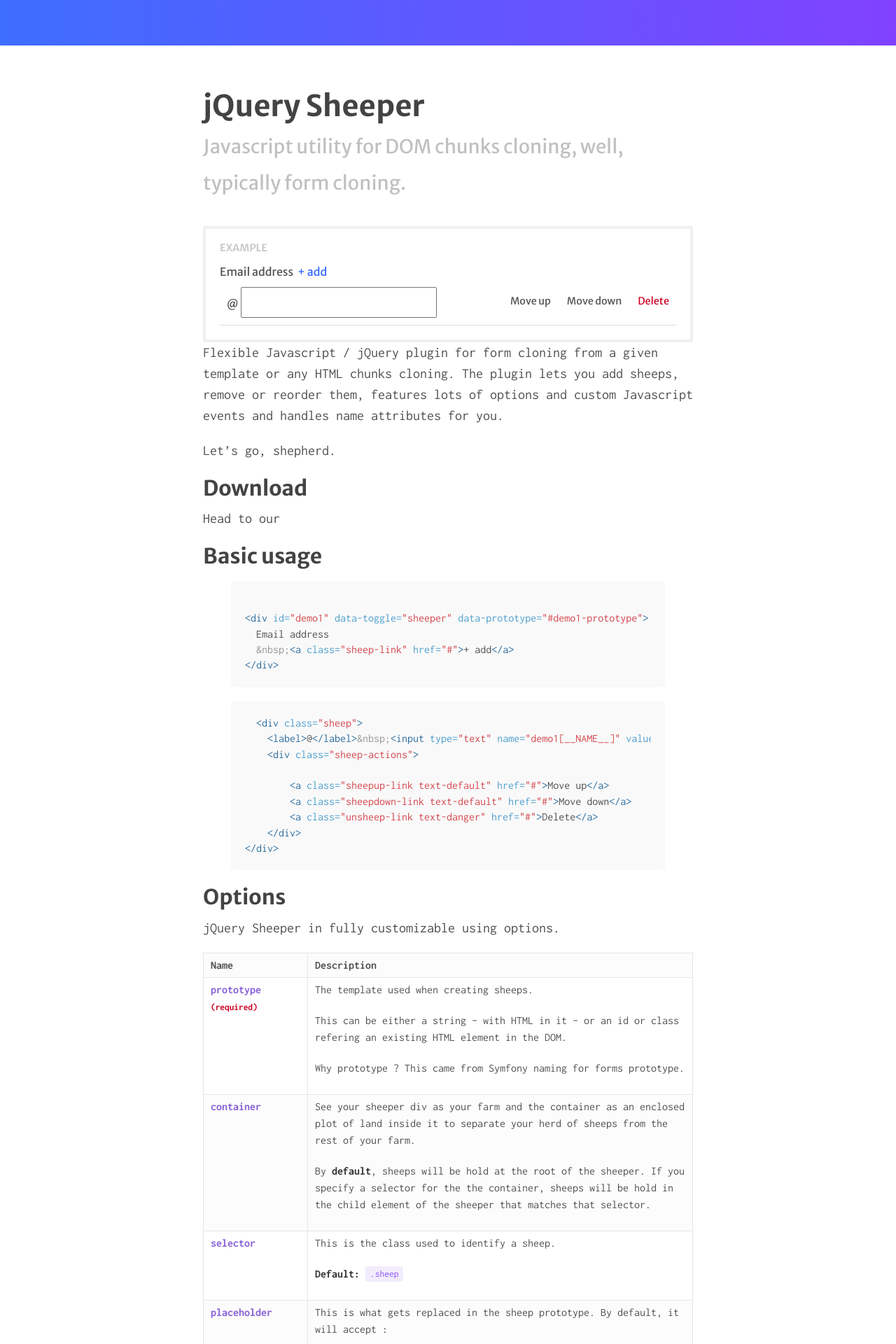
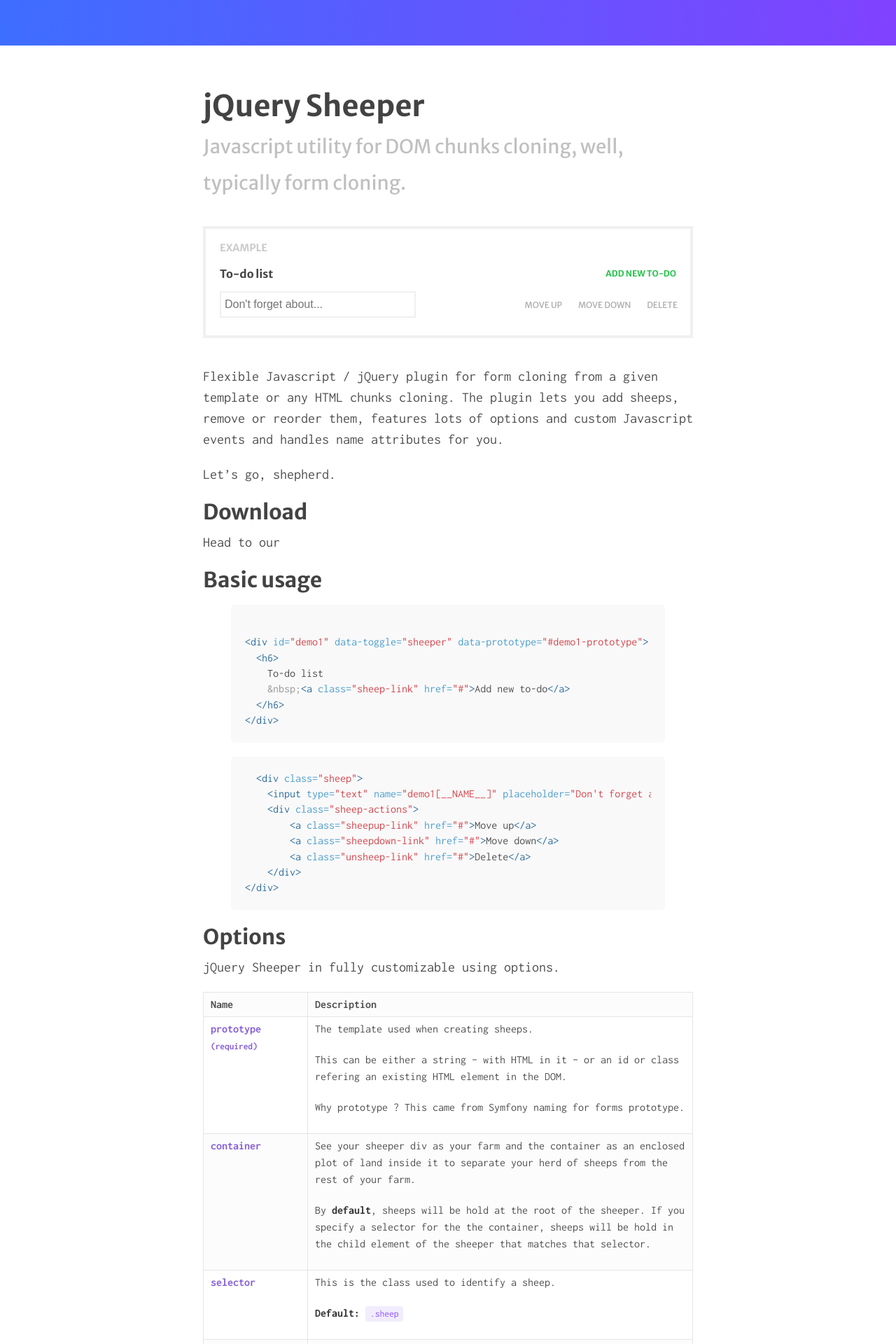
Before and after one commit to adrienrn/jquery-sheeper, a Jekyll site: the page built from docs/index.md, in a window 1280 px wide. Shown: the top 1920 px of the page at 70% size. Built offline with Jekyll 4.4.1, drawn with Linux system fonts in a browser that asks for light colours.

Commit message:
Docs: update demo purpose and style

```diff
--- a/docs/_includes/_demo1.html
+++ b/docs/_includes/_demo1.html
@@ -1,5 +1,7 @@
 
 <div id="demo1" data-toggle="sheeper" data-prototype="#demo1-prototype">
-  Email address
-  &nbsp;<a class="sheep-link" href="#">+ add</a>
+  <h6>
+    To-do list
+    &nbsp;<a class="sheep-link" href="#">Add new to-do</a>
+  </h6>
 </div>
--- a/docs/_includes/_template-demo.html
+++ b/docs/_includes/_template-demo.html
@@ -1,9 +1,8 @@
 <div class="sheep">
-    <label>@</label>&nbsp;<input type="text" name="demo1[__NAME__]" value="" />
+    <input type="text" name="demo1[__NAME__]" placeholder="Don't forget about..." value="" />
     <div class="sheep-actions">
-
-        <a class="sheepup-link text-default" href="#">Move up</a>
-        <a class="sheepdown-link text-default" href="#">Move down</a>
-        <a class="unsheep-link text-danger" href="#">Delete</a>
+        <a class="sheepup-link" href="#">Move up</a>
+        <a class="sheepdown-link" href="#">Move down</a>
+        <a class="unsheep-link" href="#">Delete</a>
     </div>
 </div>
--- a/docs/_sass/_demo.scss
+++ b/docs/_sass/_demo.scss
@@ -2,30 +2,71 @@
     border: 4px solid #F0F0F0;
     font-family: $font-family-secondary;
     font-size: $font-size-base;
+    margin-bottom: 2rem;
 
     .sheep {
-        border-bottom: 1px solid #e0E0E0;
-        padding: .5rem;
+        padding: .25rem 0;
     }
 
     input[type="text"] {
-        font-size: 1rem;
+        border: 2px solid #f0f0f0;
+        font-size: 0.8rem;
         line-height: 1.5;
         padding: .25rem .25rem;
         width: 14rem;
+
+        &:focus,
+        &:active {
+            border-color: desaturate(lighten($brand-primary, 15%), 3%);
+            outline: 0;
+        }
+
+        @media (max-width: 38rem) {
+            width: 100%;
+        }
+
+    }
+
+    a {
+        color: #515151;
+        font-size: 0.6rem;
+        text-transform: uppercase;
+    }
+
+    a.disabled {
+        color: #aaa;
+        cursor: not-allowed;
+        text-decoration: none;
+    }
+
+    .sheep-link {
+        color: $brand-success;
+        line-height: 1rem;
+
+        @media (min-width: 38em) {
+            float: right;
+        }
+    }
+
+    .unsheep-link {
+        color: $brand-danger;
     }
 
     .sheep-actions {
-        float: right;
-        margin: 0 -.5rem;
+        margin: 0 -.6rem;
 
         a {
             display: inline-block;
             line-height: 2rem;
             margin: 0 .5rem;
-            font-size: 0.9em;
+        }
+
+        @media (min-width: 38em) {
+            float: right;
         }
     }
+
+
 }
 
 .card-block {
--- a/docs/_sass/_type.scss
+++ b/docs/_sass/_type.scss
@@ -25,30 +25,19 @@
   font-size: 1.25rem;
 }
 
-h4, h5, h6 {
+h4, h5 {
   margin-top: 1rem;
   font-size: 1rem;
+}
+
+h6 {
+  margin-top: 1rem;
+  font-size: 0.8rem;
 }
 
 p {
   margin-top: 0;
   margin-bottom: 1rem;
-}
-
-.text-default {
-  color: #515151;
-}
-
-.text-primary {
-  color: $brand-primary;
-}
-
-.text-secondary {
-  color: desaturate($brand-secondary, 40%);
-}
-
-.text-danger {
-  color: saturate(darken($brand-danger, 15%), 20%);
 }
 
 strong {
--- a/docs/styles.scss
+++ b/docs/styles.scss
@@ -19,7 +19,9 @@
 
 $brand-primary: #3366FF;
 $brand-secondary: #7A38FF;
-$brand-danger: #F22648;
+$brand-light: #FFFBF2;
+$brand-success: #27c24c;
+$brand-danger: #ef4426;
 
 $font-family-primary: Inconsolata, Monaco, 'Courier New', Courier, monospace;
 $font-family-secondary: 'Merriweather Sans', 'Helvetica Neue', Helvetica, Arial, sans-serif;
```
Also changed, not shown: docs/assets/js/demo.js.
